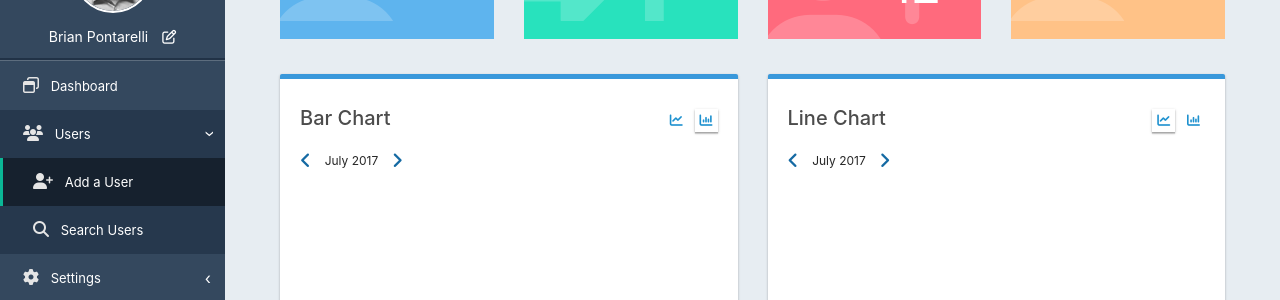
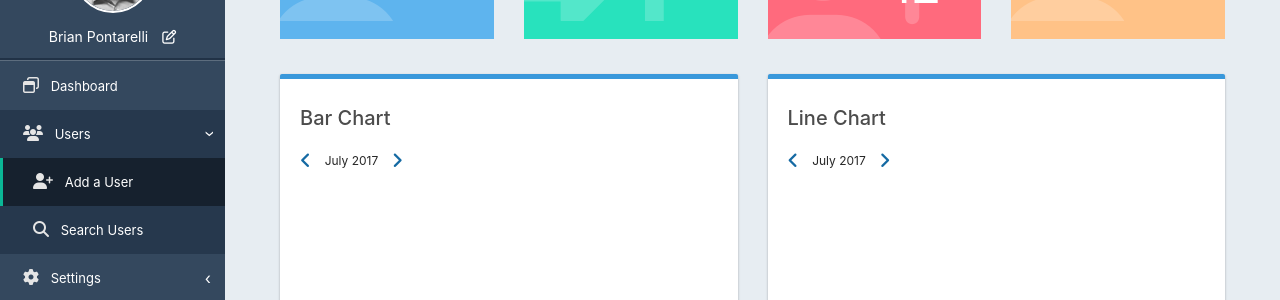
Before and after one commit to FusionAuth/fusionauth-style, a Jekyll site: the page built from index.md, in a window 1280 px wide and 1400 px high, scrolled down 787 px. Shown: the part 150-450 px from the top of the window. Built offline with Jekyll 4.4.1, drawn with Linux system fonts in a browser that asks for light colours; nearby versions of some CDN libraries.

Commit message:
Cleanup toggle buttons in the graph.

```diff
--- a/_layouts/default.html
+++ b/_layouts/default.html
@@ -468,8 +462,9 @@
             <h2>
               Bar Chart
               <label>
-                <a data-chart="line" data-tooltip="Line Chart" href="#"><i class="fa fa-line-chart"></i></a>
-                <a class="current" data-chart="bar" data-tooltip="Bar Chart" href="#"><i class="fa fa-bar-chart"></i></a>
+                <!-- No spaces between a tags -->
+                <a data-chart="line" data-tooltip="Line Chart" href="#"><i class="fa fa-line-chart"></i>
+                </a><a class="current" data-chart="bar" data-tooltip="Bar Chart" href="#"><i class="fa fa-bar-chart"></i></a>
               </label>
             </h2>
             <main>
@@ -487,8 +482,9 @@
             <h2>
               Line Chart
               <label>
-                <a class="current" data-chart="line" data-tooltip="Line Chart" href="#"><i class="fa fa-line-chart"></i></a>
-                <a  data-chart="bar" data-tooltip="Bar Chart" href="#"><i class="fa fa-bar-chart"></i></a>
+                <!-- No spaces between a tags -->
+                <a class="current" data-chart="line" data-tooltip="Line Chart" href="#"><i class="fa fa-line-chart"></i>
+                </a><a data-chart="bar" data-tooltip="Bar Chart" href="#"><i class="fa fa-bar-chart"></i></a>
               </label>
             </h2>
             <main>
--- /dev/null
+++ b/_sass/chart.scss
@@ -0,0 +1,58 @@
+/*
+ * Copyright (c) 2017, Inversoft Inc., All Rights Reserved
+ */
+
+@import 'mixins';
+@import 'variables';
+
+/* Charts in Panels
+–––––––––––––––––––––––––––––––––––––––––––––––––– */
+.panel {
+
+  &:hover {
+    label {
+      opacity: 1;
+    }
+  }
+
+  h2 {
+
+    label {
+      background: #E7EDF2;
+      border: 1px solid rgba(0, 0, 0, 0.4);
+      border-radius: 2px;
+      box-shadow: $minimal-box-shadow-inset;
+      float: right;
+      opacity: 0;
+      padding: 0;
+      transition: opacity 0.5s ease-in-out;
+
+      a {
+        background: white;
+        display: inline-block;
+        margin: 0;
+
+        &.current {
+          background: inherit;
+          pointer-events: none;
+
+          i {
+            box-shadow:  $input-box-shadow;
+          }
+        }
+
+        &:hover {
+          i {
+            box-shadow:  $input-box-shadow;
+          }
+        }
+
+        i {
+          margin: 0;
+          padding: 5px 7px;
+          pointer-events: none;
+        }
+      }
+    }
+  }
+}
--- a/_sass/inversoft-style.scss
+++ b/_sass/inversoft-style.scss
@@ -7,6 +7,7 @@
 @import 'alerts';
 @import 'application';
 @import 'cards';
+@import 'chart';
 @import 'colors';
 @import 'definition-list';
 @import 'dialog';
--- a/_sass/panels.scss
+++ b/_sass/panels.scss
@@ -23,31 +23,6 @@
     font-weight: 500;
     margin: 0;
     padding: 0 20px 20px 20px;
-
-    label {
-      float: right;
-
-      a {
-        display: inline-block;
-        margin: 0;
-      }
-
-      .current {
-        pointer-events: none;
-
-        i {
-          box-shadow: $layered-box-shadow;
-        }
-      }
-
-      i {
-        padding: 5px;
-
-        &:hover {
-          box-shadow: $layered-box-shadow;
-        }
-      }
-    }
   }
 
   > main {
--- a/_sass/variables.scss
+++ b/_sass/variables.scss
@@ -47,6 +47,7 @@
 $fixed-box-shadow: 0 1px 2px 0 rgba(0, 0, 0, .20);
 $layered-box-shadow: 0 1px 3px 0 rgba(0, 0, 0, .2), 0 1px 1px 0 rgba(0, 0, 0, .14), 0 2px 1px 0 rgba(0, 0, 0, .12);
 $light-box-shadow: 0 0 2px 0 rgba(0, 0, 0, .30);
+$minimal-box-shadow-inset: 0px 0px 1px 0px rgba(0, 0, 0, 0.4);
 
 /* Alerts
 –––––––––––––––––––––––––––––––––––––––––––––––––– */
```
Also changed, not shown: other parts of _layouts/default.html (+0 -6 lines).
